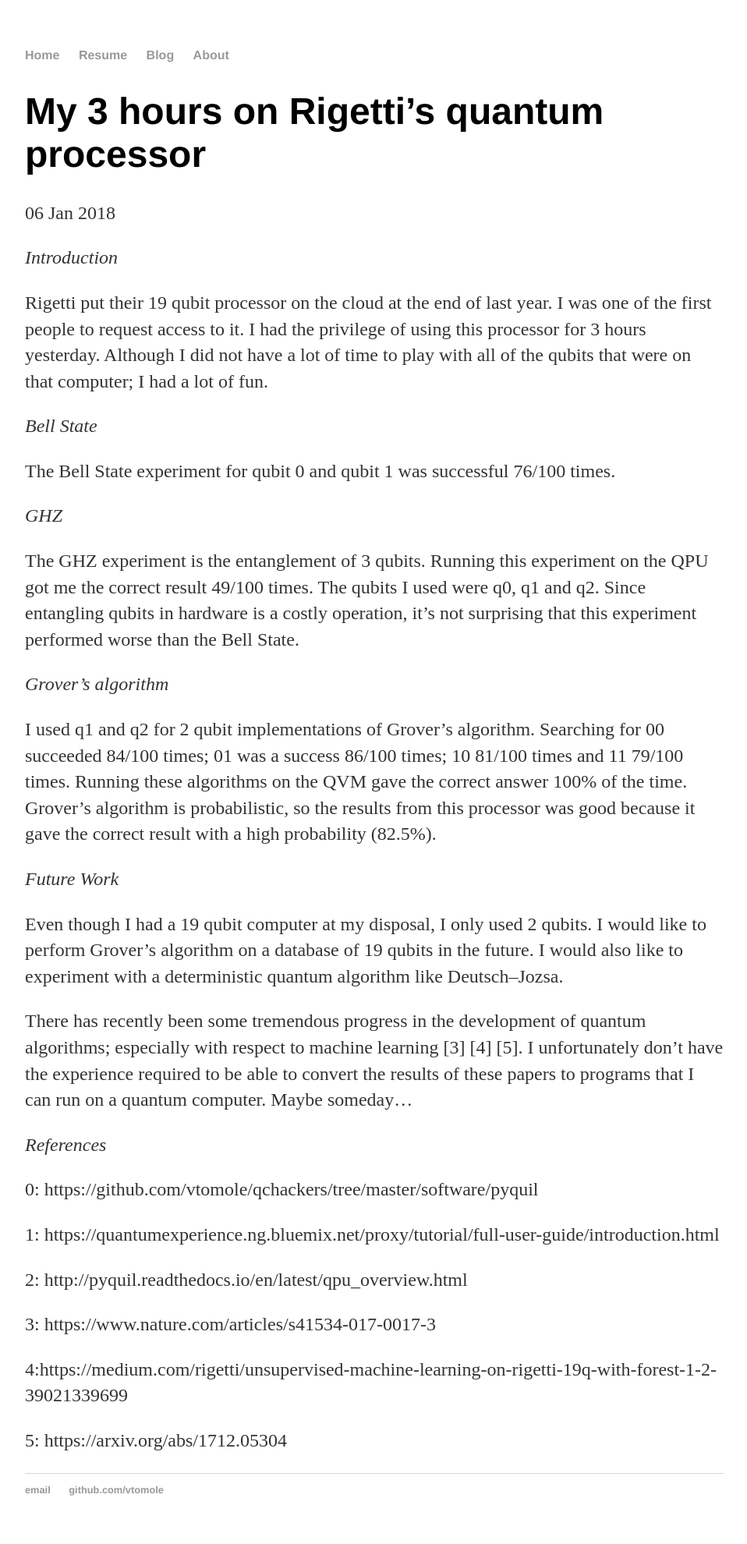
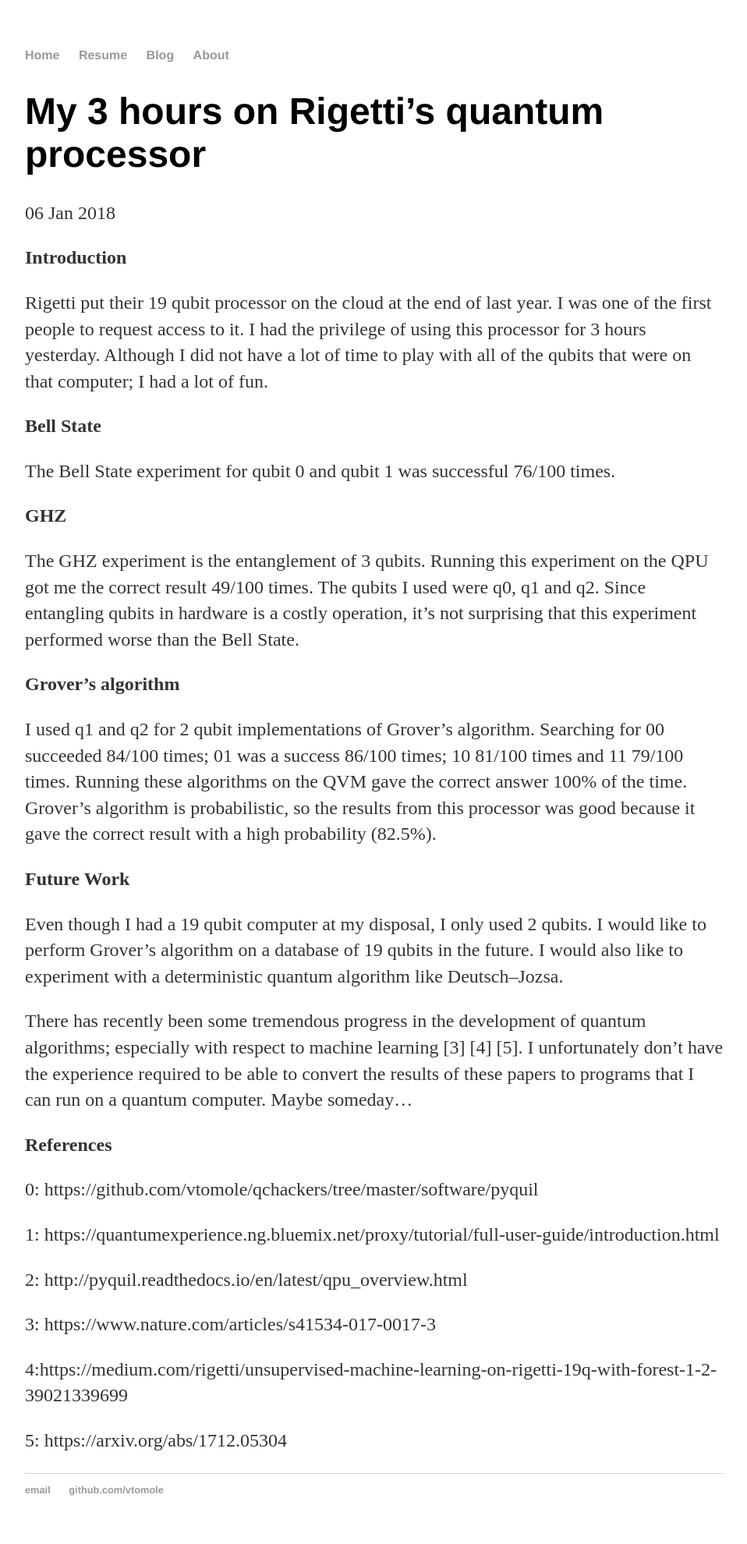
Before and after one commit to vtomole/vtomole.github.io, a Jekyll site: the page built from _posts/2018-01-06-QPU-Post.md, in a window 1280 px wide. Shown: the whole page at 78% size, without its empty margins (160-1118 px from the left). Built offline with Jekyll 4.4.1, drawn with Linux system fonts in a browser that asks for light colours.

Commit message:
change to bold

```diff
--- a/_posts/2018-01-06-QPU-Post.md
+++ b/_posts/2018-01-06-QPU-Post.md
@@ -4,30 +4,30 @@
 date: 2018-01-6
 ---
 
-*Introduction*
+**Introduction**
 
 Rigetti put their 19 qubit processor on the cloud at the end of last year. I was one of the first people to request access to it. I had the privilege of using this processor for 3 hours yesterday. Although I did not have a lot of time to play with all of the qubits that were on that computer; I had a lot of fun.
 
-*Bell State*
+**Bell State**
 
 The Bell State experiment for qubit 0 and qubit 1 was successful 76/100 times.
 
-*GHZ*
+**GHZ**
 
 The GHZ experiment is the entanglement of 3 qubits. Running this experiment on the QPU got me the correct result 49/100 times.  The qubits I used were  q0, q1 and q2.  Since entangling qubits in hardware is a costly operation, it’s not surprising that this experiment performed worse than the Bell State.
 
-*Grover’s algorithm*
+**Grover’s algorithm**
 
 I used q1 and q2 for 2 qubit implementations of Grover's algorithm. Searching for 00 succeeded 84/100 times; 01 was a success 86/100 times; 10 81/100 times and 11 79/100 times. Running these algorithms on the QVM gave the correct answer 100% of the time. Grover’s algorithm is probabilistic, so the results from this processor was good because it gave the correct result with a high probability (82.5%).
 
-*Future Work*
+**Future Work**
 
 Even though I had a 19 qubit computer at my disposal, I only used 2 qubits. I would like to perform Grover's algorithm on a database of 19 qubits in the future.  I would also like to experiment with a deterministic quantum algorithm like Deutsch–Jozsa.
 
 There has recently been some tremendous progress in the development of quantum algorithms; especially with respect to machine learning [3] [4] [5].  I unfortunately don’t have the experience required to be able to convert the results of these papers to programs that I can run on a quantum computer. Maybe someday...
 
 
-*References*
+**References**
 
 0: https://github.com/vtomole/qchackers/tree/master/software/pyquil
 
```
